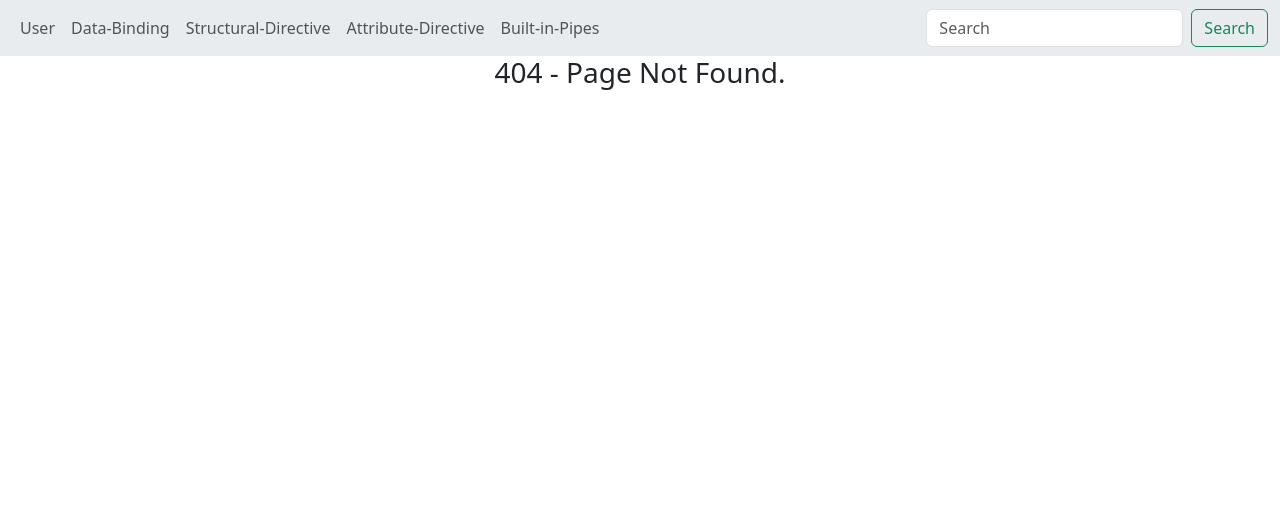
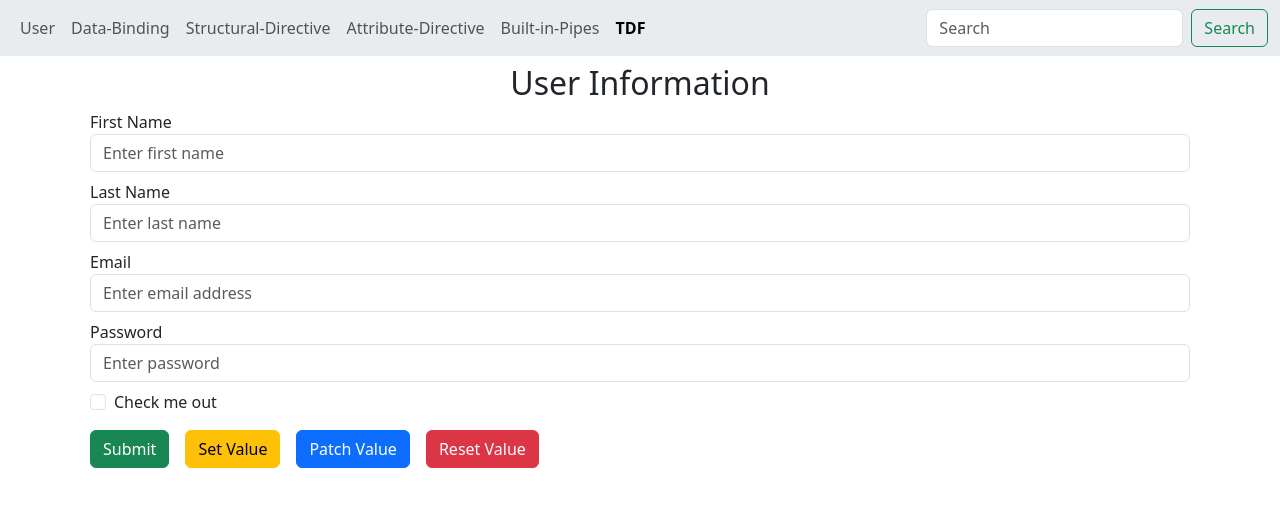
Before and after one commit to Zanna-dev/-angular-v19-tutorial-02, an Angular app: page /tdf in a window 1280 px wide. Before the commit this address had no page. Shown: the top 506 px of the page. Built offline with nearby package versions, Linux system fonts and the light colour scheme.

Commit message:
Create Template Driven Form (TDF)

```diff
--- a/src/app/app.component.html
+++ b/src/app/app.component.html
@@ -23,6 +23,9 @@
         </li>
         <li class="nav-item">
           <a class="nav-link" routerLinkActive="active" [routerLink]="['built-in-pipes']">Built-in-Pipes</a>
+        </li>
+         <li class="nav-item">
+          <a class="nav-link" routerLinkActive="active" [routerLink]="['tdf']">TDF</a>
         </li>
 
       </ul>
--- a/src/app/app.component.ts
+++ b/src/app/app.component.ts
@@ -25,6 +25,7 @@
     // AttributeDirectivesComponent
     // SignalsComponent
     // LinkedSignalComponent
+
    ],
   templateUrl: './app.component.html',
   styleUrl: './app.component.scss'
--- a/src/app/app.routes.ts
+++ b/src/app/app.routes.ts
@@ -5,6 +5,7 @@
 import { AttributeDirectivesComponent } from './attribute-directives/attribute-directives.component';
 import { PageNotFoundComponent } from './page-not-found/page-not-found.component';
 import { BuiltInPipesComponent } from './built-in-pipes/built-in-pipes.component';
+import { TemplateDrivenFormComponent } from './template-driven-form/template-driven-form.component';
 
 export const routes: Routes = [
     // {path : '', component : UserComponent},
@@ -14,5 +15,7 @@
     {path : 'structural-directive', component : StructuralDirectivesNgifVsIfComponent},
     {path : 'attribute-directive', component : AttributeDirectivesComponent},
     {path : 'built-in-pipes', component : BuiltInPipesComponent},
+    {path : 'tdf', component : TemplateDrivenFormComponent},
     {path : '**', component : PageNotFoundComponent},
+
 ];
--- /dev/null
+++ b/src/app/template-driven-form/template-driven-form.component.html
@@ -0,0 +1,39 @@
+<div class="container">
+    <form #userForm="ngForm" (ngSubmit)="onSubmit(userForm)">
+         <!-- <pre>valid : {{userForm.valid}}</pre>
+        <pre>Value : {{userForm.value | json}}</pre>
+        <pre>valid : {{userForm.valid}}</pre>
+        <pre>invalid : {{userForm.invalid}}</pre>
+        <pre>touched : {{userForm.touched}}</pre>
+        <pre>untouched : {{userForm.untouched}}</pre>
+        <pre>submitted : {{userForm.submitted}}</pre> -->
+
+        <h2 class="text-center m-2">User Information</h2>
+        <!-- {{firstName}} -->
+        <div class="form-group m-2">
+            <label>First Name</label>
+            <input type="text" class="form-control" placeholder="Enter first name" name="firstName" [(ngModel)]="userObject.firstName" >
+        </div>
+        <!-- {{lastName}} -->
+        <div class="form-group m-2">
+            <label>Last Name</label>
+            <input type="text" class="form-control" placeholder="Enter last name" name="lastName" [(ngModel)]="userObject.lastName">
+        </div>
+        <div class="form-group m-2">
+            <label>Email</label>
+            <input type="email" class="form-control" placeholder="Enter email address"  name="email" [(ngModel)]="userObject.email">
+        </div>
+        <div class="form-group m-2">
+            <label>Password</label>
+            <input type="password" class="form-control" placeholder="Enter password" name="pass" [(ngModel)]="userObject.pass">
+        </div>
+        <div class="form-check m-2">
+            <input type="checkbox" class="form-check-input" name="isCheck" [(ngModel)]="userObject.lastName">
+            <label>Check me out</label>
+        </div>
+        <button class="btn btn-success m-2">Submit</button>
+         <button class="btn btn-warning m-2" (click)="setValues(userForm)">Set Value</button>
+         <button class="btn btn-primary m-2" (click)="patchValues(userForm)">Patch Value</button>
+         <button class="btn btn-danger m-2" (click)="resetValues(userForm)">Reset Value</button>
+    </form>
+</div>
--- /dev/null
+++ b/src/app/template-driven-form/template-driven-form.component.ts
@@ -0,0 +1,59 @@
+import { Component, OnInit } from '@angular/core';
+import { FormsModule, NgForm } from '@angular/forms';
+import { User } from '../user';
+import { json } from 'node:stream/consumers';
+import { JsonPipe } from '@angular/common';
+
+@Component({
+  selector: 'app-template-driven-form',
+  imports: [FormsModule, JsonPipe],
+  templateUrl: './template-driven-form.component.html',
+  styleUrl: './template-driven-form.component.scss'
+})
+export class TemplateDrivenFormComponent implements OnInit {
+  // firstName: string = '';
+  // lastName: string = '';
+  userObject : User = {};
+
+  onSubmit(userForm:NgForm) {
+    // console.log(userForm);
+    console.log(userForm.value);
+  }
+
+  ngOnInit(): void {
+    // this.userObject = {
+    //   firstName: 'John',
+    //   lastName: 'Doe',
+    //   email: 'john@example.com',
+    //   pass: '123456',
+    //   isCheck: true
+    // };
+  }
+
+  setValues(userForm:NgForm) {
+    let obj = {
+      firstName: 'John',
+      lastName: 'Doe',
+      email: 'john@example.com',
+      pass: '123456',
+      isCheck: true
+    }
+    userForm.setValue(obj);
+  }
+
+  patchValues(userForm:NgForm) {
+    let obj = {
+      firstName: 'John',
+      lastName: 'Doe',
+      email: 'john@example.com',
+      // pass: '123456',
+      // isCheck: true
+    }
+    userForm.control.patchValue(obj);
+  }
+
+  resetValues(userForm:NgForm) {
+    // userForm.reset();
+    userForm.resetForm();
+  }
+}
--- /dev/null
+++ b/src/app/user.ts
@@ -0,0 +1,7 @@
+export interface User {
+     firstName? : string;
+    lastName? : string;
+    email? : string;
+    pass? : any;
+    isCheck? : boolean;
+}
```
Also changed, not shown: src/app/template-driven-form/template-driven-form.component.scss (added), 1 other file (tests, documents, lock files or other folders).
